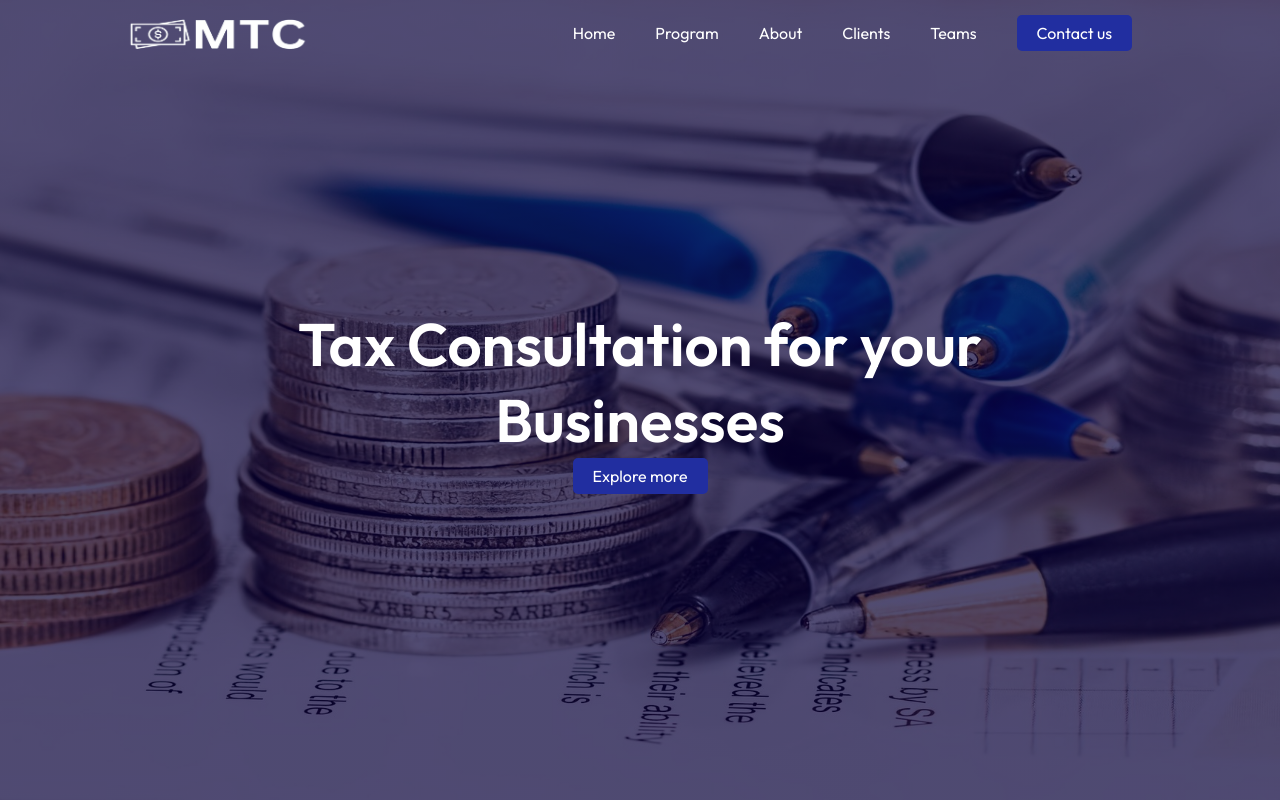
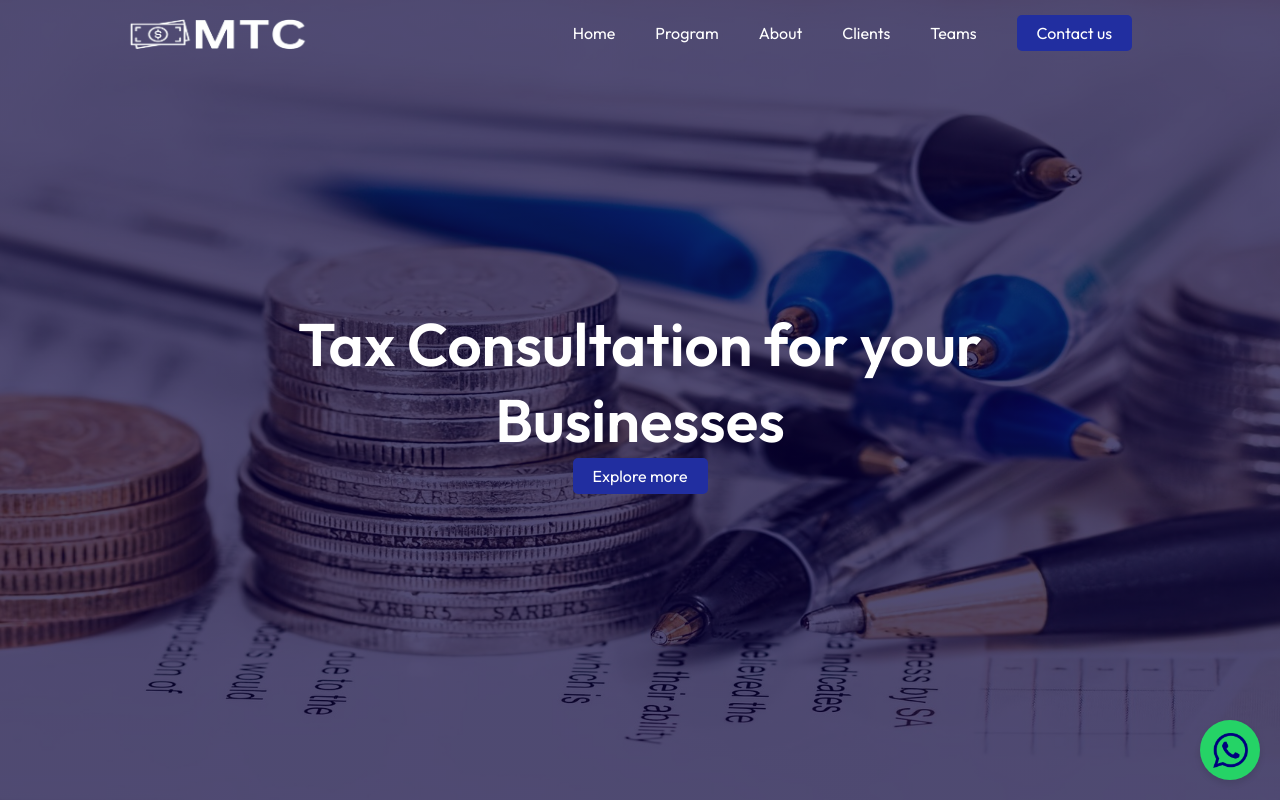
Before and after one commit to SalmanAlfarisi5/MTC, a React (Vite) app: page / in a window 1280 px wide. Shown: the top 800 px of the page. Built offline with nearby package versions, Linux system fonts and the light colour scheme.

Commit message:
Added Whatsapp feature and config to the web

```diff
--- a/src/App.jsx
+++ b/src/App.jsx
@@ -1,34 +1,35 @@
-import React, { useState } from 'react'
-import Navbar from './Components/Navbar/Navbar'
-import Hero from './Components/Hero/Hero'
-import Programs from './Components/Programs/Programs'
-import Title from './Components/Title/Title'
-import About from './Components/About/About'
-import Clients from './Components/Clients/Clients'
-import Teams from './Components/Teams/Teams'
-import Contact from './Components/Contact/Contact'
-import Footer from './Components/Footer/Footer'
+import React from 'react';
+import Navbar from './Components/Navbar/Navbar';
+import Hero from './Components/Hero/Hero';
+import Programs from './Components/Programs/Programs';
+import Title from './Components/Title/Title';
+import About from './Components/About/About';
+import Clients from './Components/Clients/Clients';
+import Teams from './Components/Teams/Teams';
+import Contact from './Components/Contact/Contact';
+import Footer from './Components/Footer/Footer';
+import WhatsappWidget from './Components/WhatsappWidget/WhatsappWidget';
 
 const App = () => {
-
   return (
     <div>
-      <Navbar/>
-      <Hero/>
+      <Navbar />
+      <Hero />
       <div className="container">
-        <Title subTitle='Our programs' title = 'What we offer'/>
-        <Programs/>
-        <About/>
-        <Title subTitle='Clients' title = 'Companies that Choose Us'/>
-        <Clients/>
-        <Title subTitle='' title = 'Our Teams'/>
-        <Teams/>
-        <Title subTitle='Contact Us' title = 'Get in Touch'/>
-        <Contact/>
-        <Footer/>
+        <Title subTitle="Our programs" title="What we offer" />
+        <Programs />
+        <About />
+        <Title subTitle="Clients" title="Companies that Choose Us" />
+        <Clients />
+        <Title subTitle="" title="Our Teams" />
+        <Teams />
+        <Title subTitle="Contact Us" title="Get in Touch" />
+        <Contact />
+        <Footer />
       </div>
+      <WhatsappWidget />
     </div>
-  )
-}
+  );
+};
 
-export default App
+export default App;
--- /dev/null
+++ b/src/Components/WhatsappWidget/WhatsappWidget.css
@@ -0,0 +1,93 @@
+.whatsapp-widget {
+    position: fixed;
+    bottom: 20px;
+    right: 20px;
+    z-index: 1000;
+    font-family: Arial, sans-serif;
+}
+
+.widget-toggle {
+    width: 60px;
+    height: 60px;
+    border-radius: 50%;
+    background-color: #25d366;
+    display: flex;
+    align-items: center;
+    justify-content: center;
+    cursor: pointer;
+    box-shadow: 0 4px 6px rgba(0, 0, 0, 0.1);
+}
+
+.whatsapp-icon {
+    width: 35px;
+    height: 35px;
+}
+
+.widget-modal {
+    position: fixed;
+    bottom: 80px;
+    right: 20px;
+    background-color: #ffffff;
+    border-radius: 10px;
+    box-shadow: 0 4px 6px rgba(0, 0, 0, 0.2);
+    max-width: 300px;
+    width: 100%;
+    overflow: hidden;
+}
+
+.modal-header {
+    background-color: #25d366;
+    color: #ffffff;
+    padding: 10px;
+    text-align: center;
+    position: relative;
+}
+
+.modal-header h4 {
+    margin: 0;
+    font-size: 16px;
+}
+
+.modal-header p {
+    margin: 5px 0;
+    font-size: 14px;
+}
+
+.close-btn {
+    position: absolute;
+    top: 10px;
+    right: 10px;
+    background: none;
+    border: none;
+    color: #fff;
+    font-size: 16px;
+    cursor: pointer;
+}
+
+.modal-body {
+    padding: 10px;
+    text-align: center;
+}
+
+.whatsapp-link {
+    display: flex;
+    align-items: center;
+    text-decoration: none;
+    color: #333;
+    font-size: 14px;
+    background-color: #f4f4f4;
+    padding: 10px;
+    border-radius: 5px;
+    margin-top: 10px;
+    transition: background-color 0.3s ease;
+}
+
+.whatsapp-link:hover {
+    background-color: #e9e9e9;
+}
+
+.whatsapp-link img {
+    width: 25px;
+    height: 25px;
+    margin-right: 10px;
+}
--- /dev/null
+++ b/src/Components/WhatsappWidget/WhatsappWidget.jsx
@@ -0,0 +1,44 @@
+import React, { useState } from "react";
+import "./WhatsappWidget.css";
+import whatsappIcon from "../../assets/whatsapp-icon.png";
+
+const WhatsappWidget = () => {
+  const [isOpen, setIsOpen] = useState(false);
+
+  const toggleWidget = () => {
+    setIsOpen(!isOpen);
+  };
+
+  return (
+    <div className="whatsapp-widget">
+      {!isOpen ? (
+        <div className="widget-toggle" onClick={toggleWidget}>
+          <img src={whatsappIcon} alt="WhatsApp" className="whatsapp-icon" />
+        </div>
+      ) : (
+        <div className="widget-modal">
+          <div className="modal-header">
+            <h4>Start a Conversation</h4>
+            <p>Hi! Click the button below to chat on <strong>WhatsApp</strong>.</p>
+            <button className="close-btn" onClick={toggleWidget}>
+              &#x2715;
+            </button>
+          </div>
+          <div className="modal-body">
+            <a
+              href="https://api.whatsapp.com/send?phone=6285765574651&text=Halo%20Mitra%20Taxindo%20Consulting.."
+              target="_blank"
+              rel="noopener noreferrer"
+              className="whatsapp-link"
+            >
+              <img src={whatsappIcon} alt="WhatsApp" className="whatsapp-icon" />
+              <span>Mitra Taxindo Consulting</span>
+            </a>
+          </div>
+        </div>
+      )}
+    </div>
+  );
+};
+
+export default WhatsappWidget;
```
